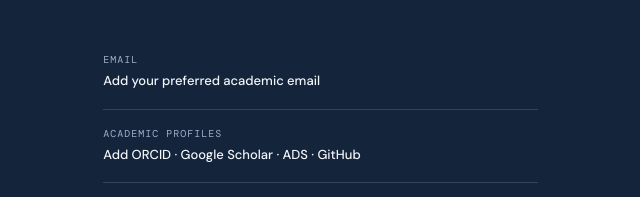
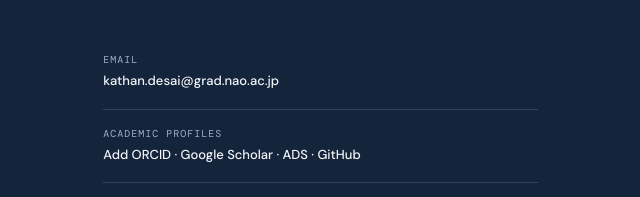
Before and after one commit to laaazyspider/kathan-Desai, a plain HTML site: page index.html in a window 1280 px wide. Shown: the part 3073-3270 px from the top of the page, 588-1228 px from the left. Drawn offline with nearby package versions, Linux system fonts and the light colour scheme.

Commit message:
Update contact email in index.html

```diff
--- a/index.html
+++ b/index.html
@@ -170,7 +170,7 @@
         <p>For research questions, collaborations, or academic inquiries, feel free to get in touch.</p>
       </div>
       <div class="contact-details">
-        <p class="contact-placeholder"><span>Email</span><strong>Add your preferred academic email</strong></p>
+        <p class="contact-placeholder"><span>Email</span><strong>kathan.desai@grad.nao.ac.jp</strong></p>
         <p class="contact-placeholder"><span>Academic profiles</span><strong>Add ORCID · Google Scholar · ADS · GitHub</strong></p>
         <p class="contact-placeholder"><span>Institution</span><strong>National Astronomical Observatory of Japan</strong></p>
       </div>
```
